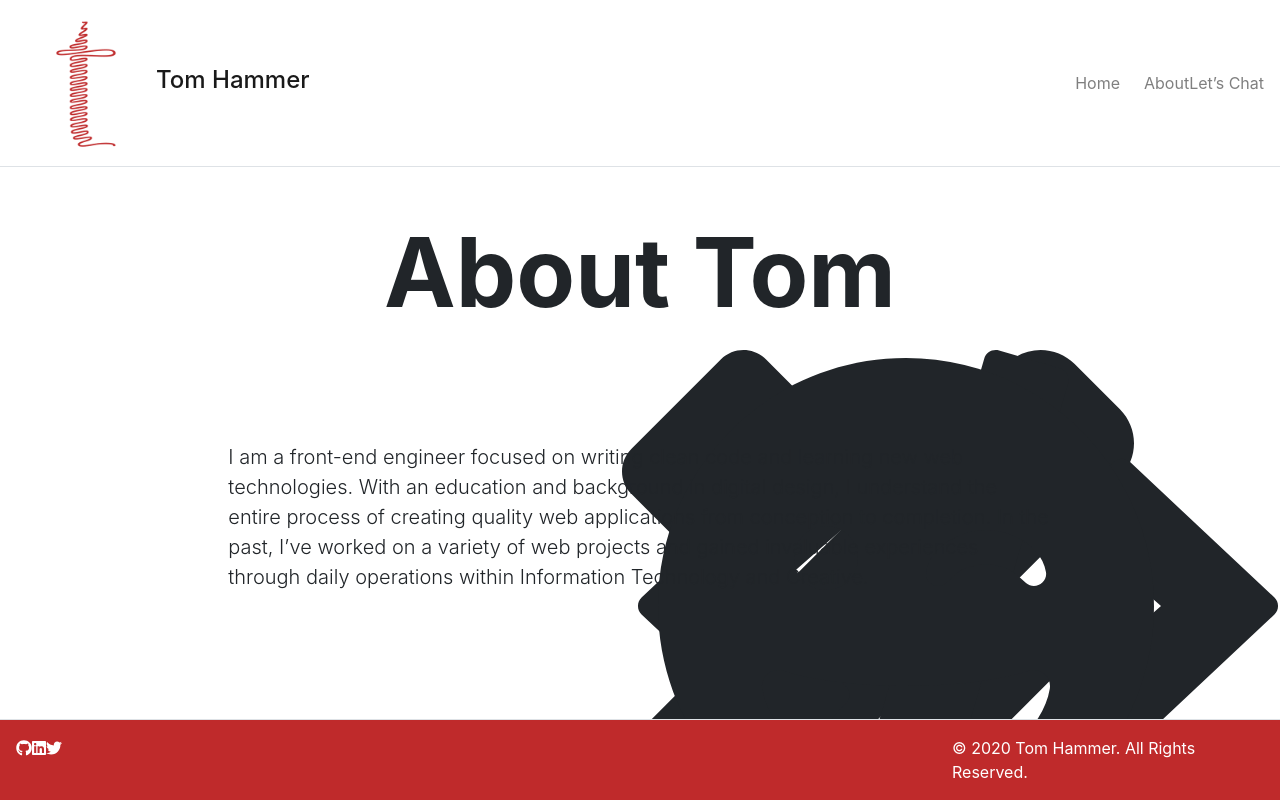
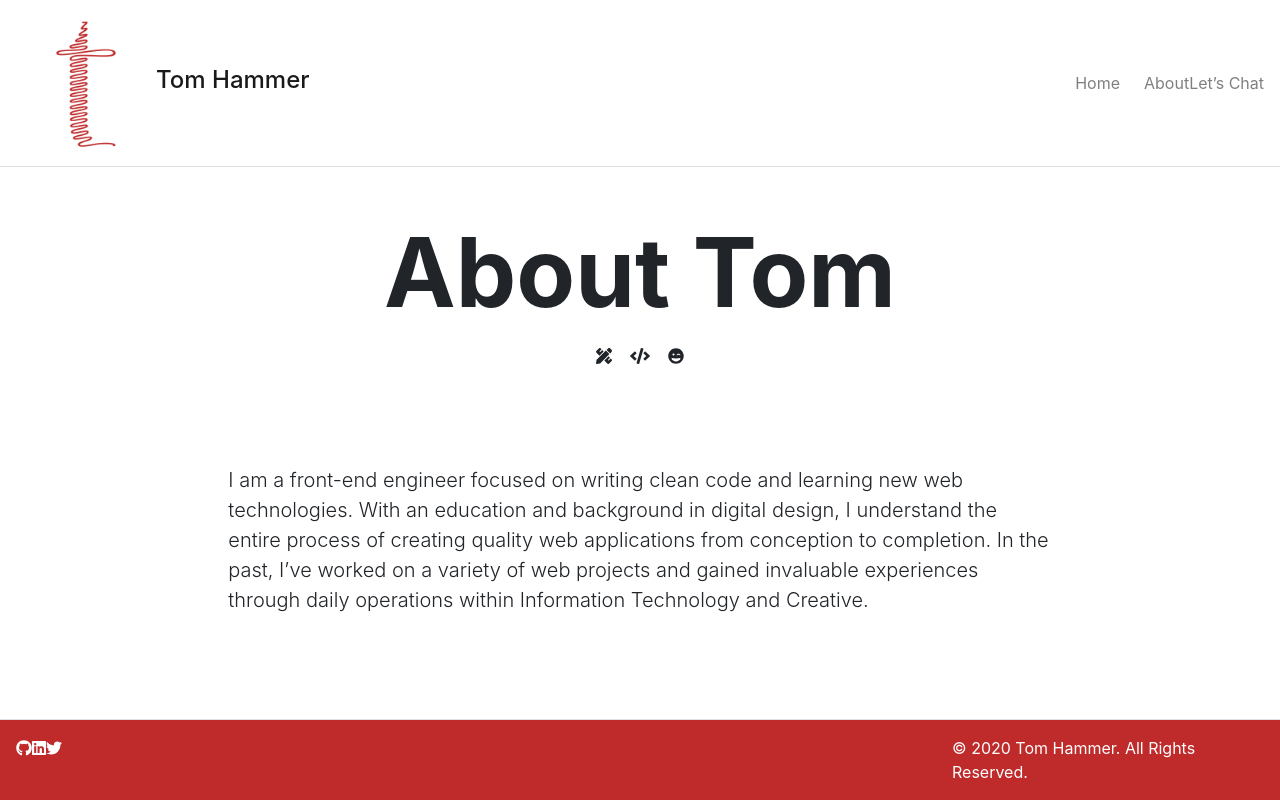
Before and after one commit to tjhammer845/tjhammer845.github.io, a React (Create React App) app: page /about in a window 1280 px wide. Built offline with nearby package versions, Linux system fonts and the light colour scheme.

Commit message:
react parser to add font awesome icons in state

```diff
--- a/src/components/Hero.js
+++ b/src/components/Hero.js
@@ -19,10 +19,10 @@ function Hero(props) {
                     <Col md={8} sm={12} className="text-center">
 
                         {props.title && <h2 className="display-1 font-weight-bolder">{props.title}</h2>}
-                        <div>
+                        <h2>
                             <FontAwesomeIcon className="p-2" icon={faPencilRuler} />
                             <FontAwesomeIcon className="p-2" icon={faCode} />
-                            <FontAwesomeIcon className="p-2" icon={faGrinWink} /></div>
+                            <FontAwesomeIcon className="p-2" icon={faGrinWink} /></h2>
                         {props.subTitle && <h3 className="display-4 font-weight-light">{props.subTitle}</h3>}
                         {props.text && <h4 className="lead font-weight-light">{props.text}</h4>}
                     </Col>
```
Also changed, not shown: 8 other files (tests, documents, lock files or other folders).
